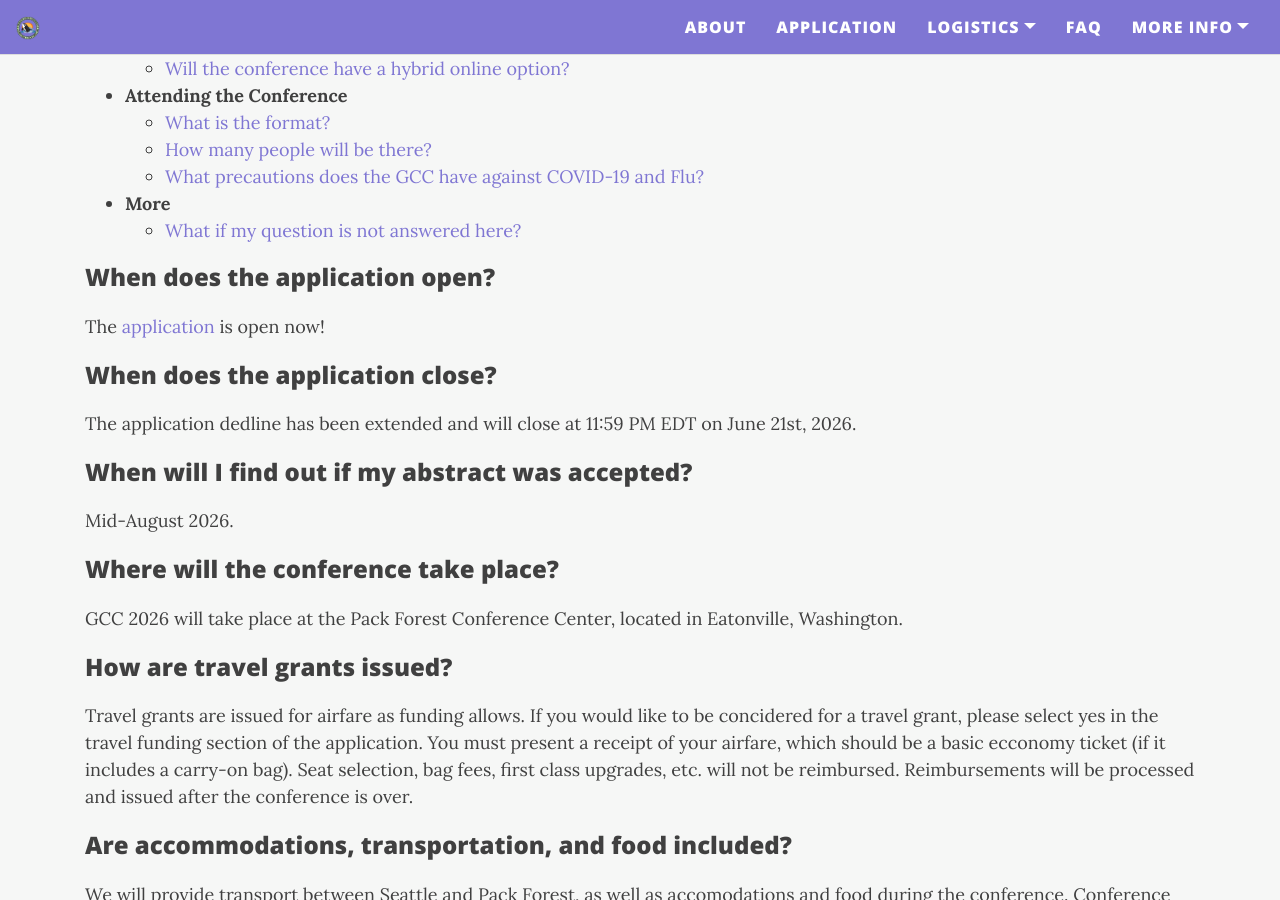
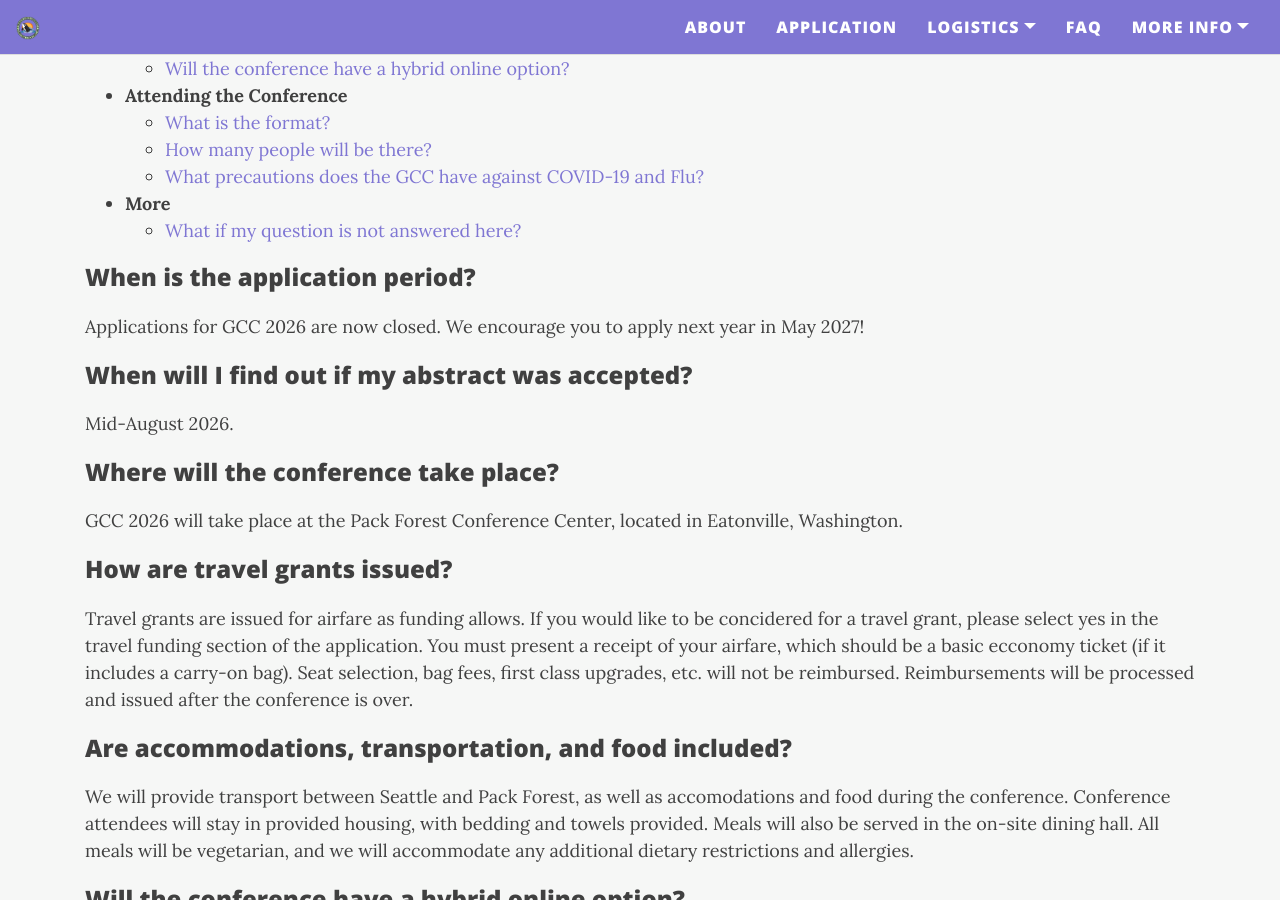
Before and after one commit to graduateclimateconference/graduateclimateconference.github.io, a Jekyll site: the page built from faq.md, in a window 1280 px wide and 900 px high, scrolled down 808 px. Built offline with Jekyll 4.4.1, drawn with Linux system fonts in a browser that asks for light colours; nearby versions of some CDN libraries.

Commit message:
Update faq.md

```diff
--- a/faq.md
+++ b/faq.md
@@ -25,13 +25,17 @@ cover-img: "/assets/img/packforest.jpeg"
     - [What if my question is not answered here?](#what-if-my-question-is-not-answered-here)
 
 
-### When does the application open?
+<!-- ### When does the application open?
 
-The [application](https://graduateclimateconference.github.io/application/) is open now!
+The [application](https://graduateclimateconference.github.io/application/) is open now! -->
 
-### When does the application close?
+<!-- ### When does the application close?
 
-The application dedline has been extended and will close at 11:59 PM EDT on June 21st, 2026.
+The application dedline has been extended and will close at 11:59 PM EDT on June 21st, 2026. -->
+
+### When is the application period?
+
+Applications for GCC 2026 are now closed. We encourage you to apply next year in May 2027!
 
 ### When will I find out if my abstract was accepted?
 
```
